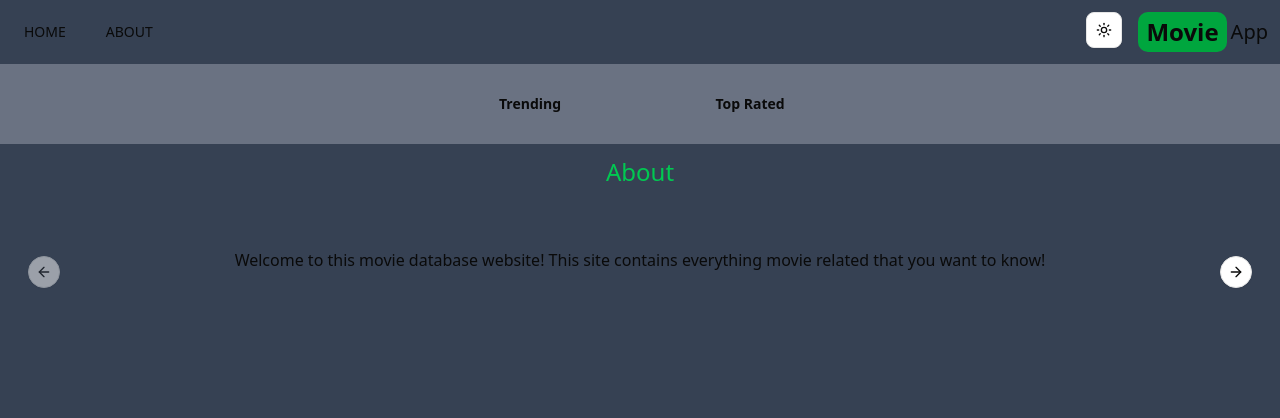
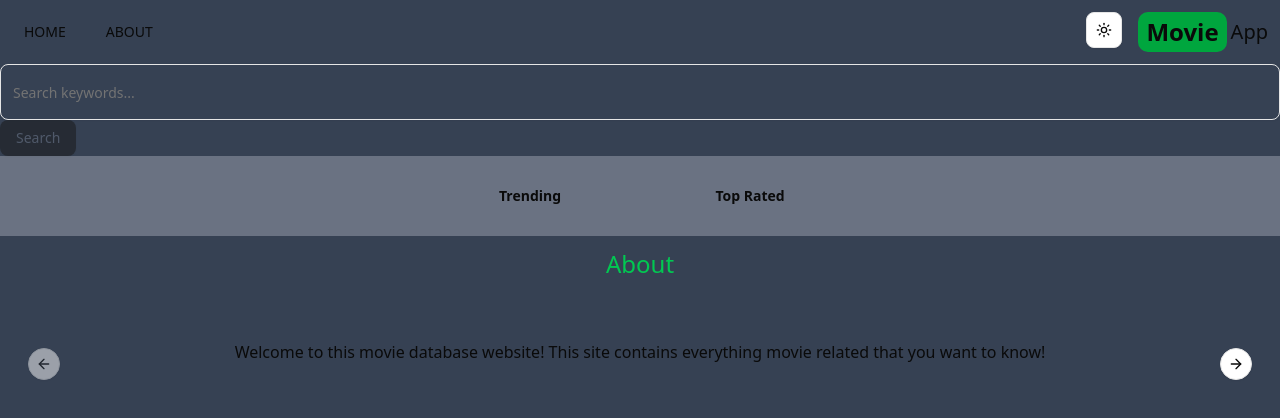
Before and after one commit to arnolde123/MovieApp, a Next.js app in the folder NextJS/movie-app/: page /about in a window 1280 px wide. Shown: the top 418 px of the page. Built offline with nearby package versions, Linux system fonts and the light colour scheme; no server answers.

Commit message:
began making search functionality

```diff
--- a/NextJS/movie-app/src/app/layout.js
+++ b/NextJS/movie-app/src/app/layout.js
@@ -5,6 +5,7 @@ import ThemeProvider from "@/components/ThemeProvider";
 
 import { cookies } from "next/headers";
 import Navbar from "@/components/Navbar";
+import SearchBox from "@/components/SearchBox";
 
 const geistSans = Geist({
   variable: "--font-geist-sans",
@@ -40,6 +41,7 @@ export default async function RootLayout({ children }) {
           disableTransitionOnChange
         >
           <Header/>
+          <SearchBox/>
           <Navbar/>
           {children}
         </ThemeProvider>
--- /dev/null
+++ b/NextJS/movie-app/src/components/SearchBox.jsx
@@ -0,0 +1,21 @@
+"use client"
+
+import { useState } from 'react'
+import { Input } from "@/components/ui/input"
+import { Button } from './ui/button'
+
+
+export default function SearchBox() {
+  const [search, setSearch] = useState('')
+  return (
+    <div>
+      <Input type="text" placeholder="Search keywords..." className="w-full h-14 rounded-md placeholder-gray-500 outline-none bg-transparent flex-1" value={search} onChange={(e) => setSearch(e.target_value)}/>
+      <Button
+        className="text-green-500 disabled:text-gray-500"
+        disabled={search === ''}
+      >
+        Search
+      </Button>
+    </div>
+  )
+}
```
